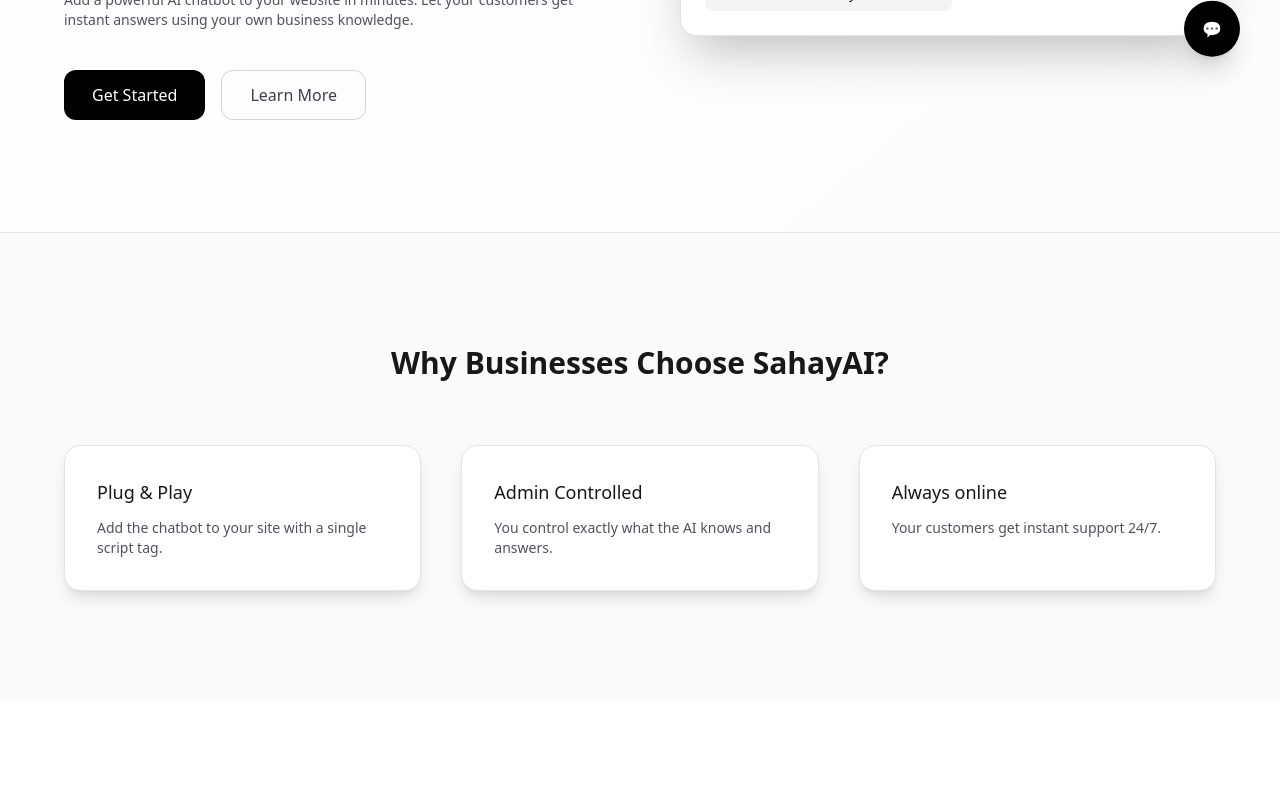
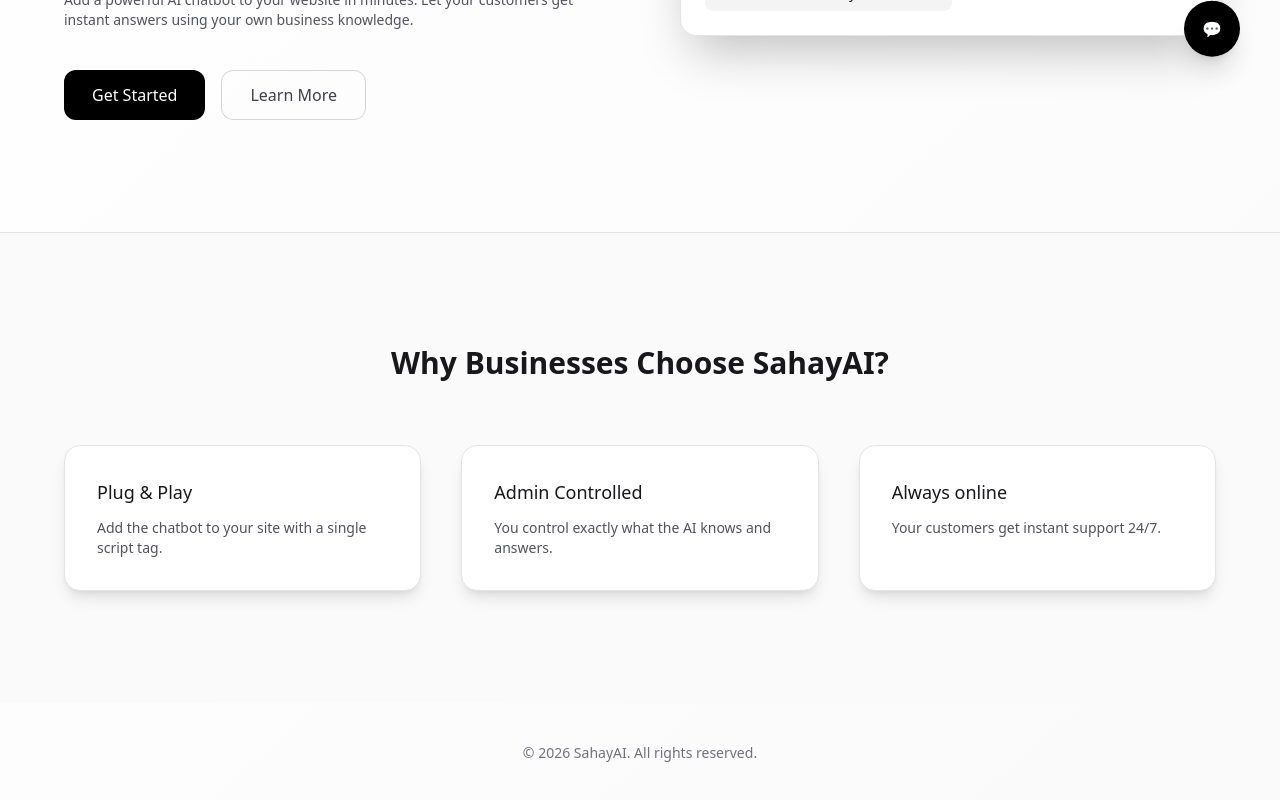
Before and after one commit to vishal290704/Sahay-AI, a Next.js app: page / in a window 1280 px wide. Shown: the part 358-1158 px from the top of the page. Before the commit the page ends 1061 px from the top, so only its background shows below. Built offline with nearby package versions, Linux system fonts and the light colour scheme; no server answers; what @scalekit-sdk/node would draw is missing.

Commit message:
footer done

```diff
--- a/src/components/HomeClient.tsx
+++ b/src/components/HomeClient.tsx
@@ -191,6 +191,9 @@
           </div>
         </div>
       </section>
+      <footer className="py-10 text-center text-sm text-zinc-500">
+        &copy; {new Date().getFullYear()} SahayAI. All rights reserved.
+      </footer>
     </div>
   );
 }
```
